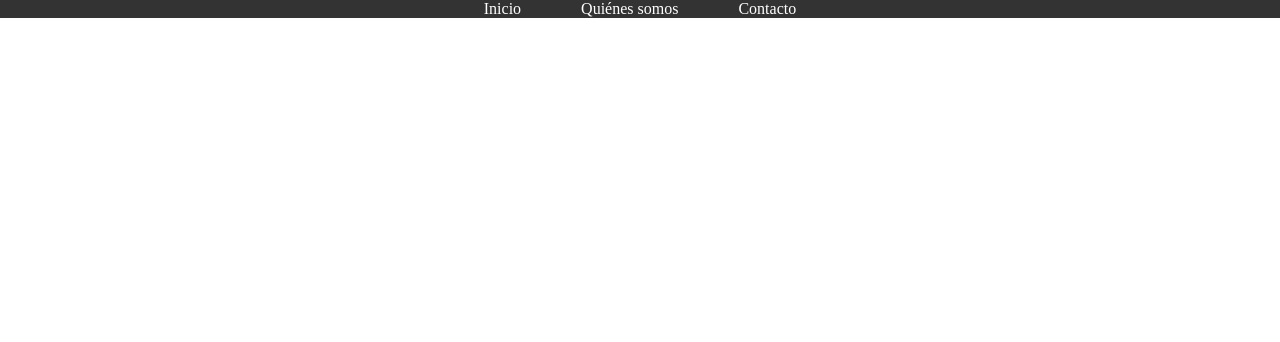
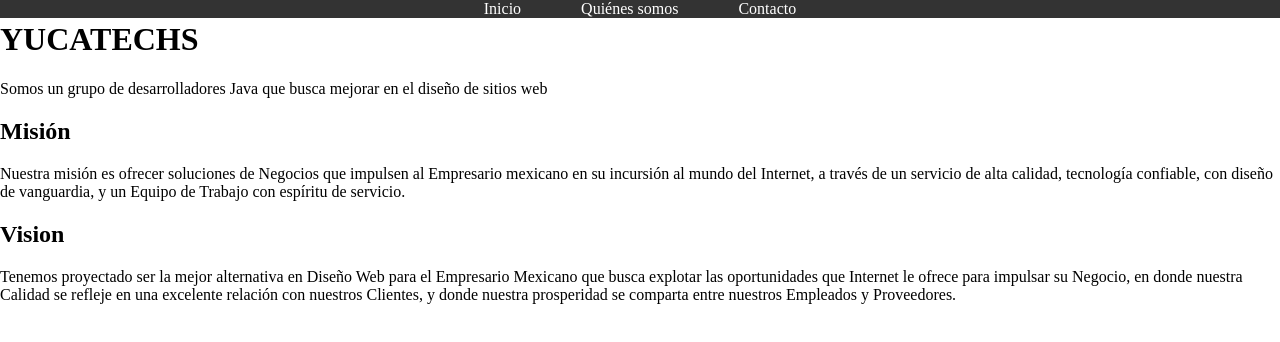
Before and after one commit to osbaldo2000/TIFC2DEV-SDPF6, a plain HTML site: page quienesomos.html in a window 1280 px wide. Drawn offline with Linux system fonts and the light colour scheme.

Commit message:
agregar datos a quienesomos.html

```diff
--- a/quienesomos.html
+++ b/quienesomos.html
@@ -16,6 +16,23 @@
             </ul>
         </nav>
     </header>
-
+    <div>
+        <h1>YUCATECHS</h1>
+        <p>
+            Somos un grupo de desarrolladores Java que busca mejorar en el diseño de sitios web
+        </p>
+    </div>
+    <div>
+        <h2>Misión</h2>
+        <p>
+            Nuestra misión es ofrecer soluciones de Negocios que impulsen al Empresario mexicano en su incursión al mundo del Internet, a través de un servicio de alta calidad, tecnología confiable, con diseño de vanguardia, y un Equipo de Trabajo con espíritu de servicio.
+        </p>
+    </div>
+    <div>
+        <h2>Vision</h2>
+        <p>
+            Tenemos proyectado ser la mejor alternativa en Diseño Web para el Empresario Mexicano que busca explotar las oportunidades que Internet le ofrece para impulsar su Negocio, en donde nuestra Calidad se refleje en una excelente relación con nuestros Clientes, y donde nuestra prosperidad se comparta entre nuestros Empleados y Proveedores.
+        </p>
+    </div>
 </body>
 </html>
```
